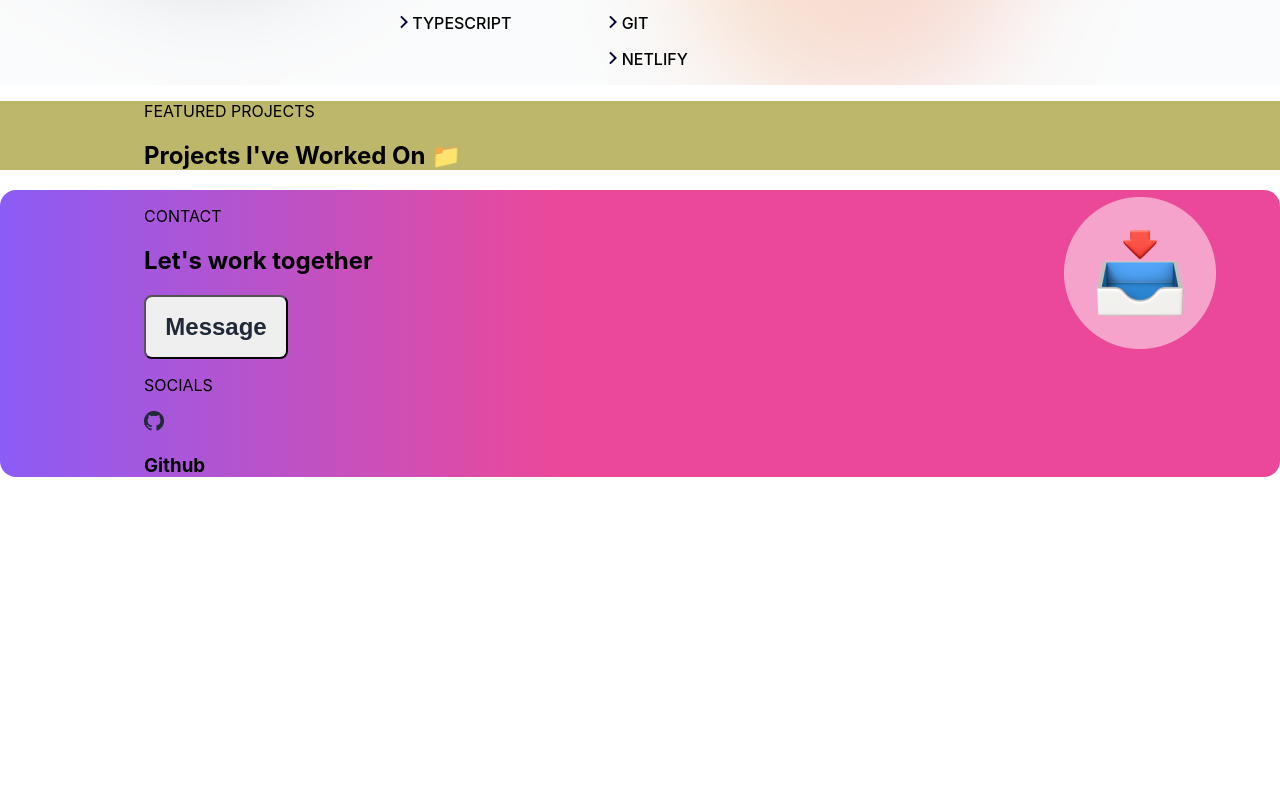
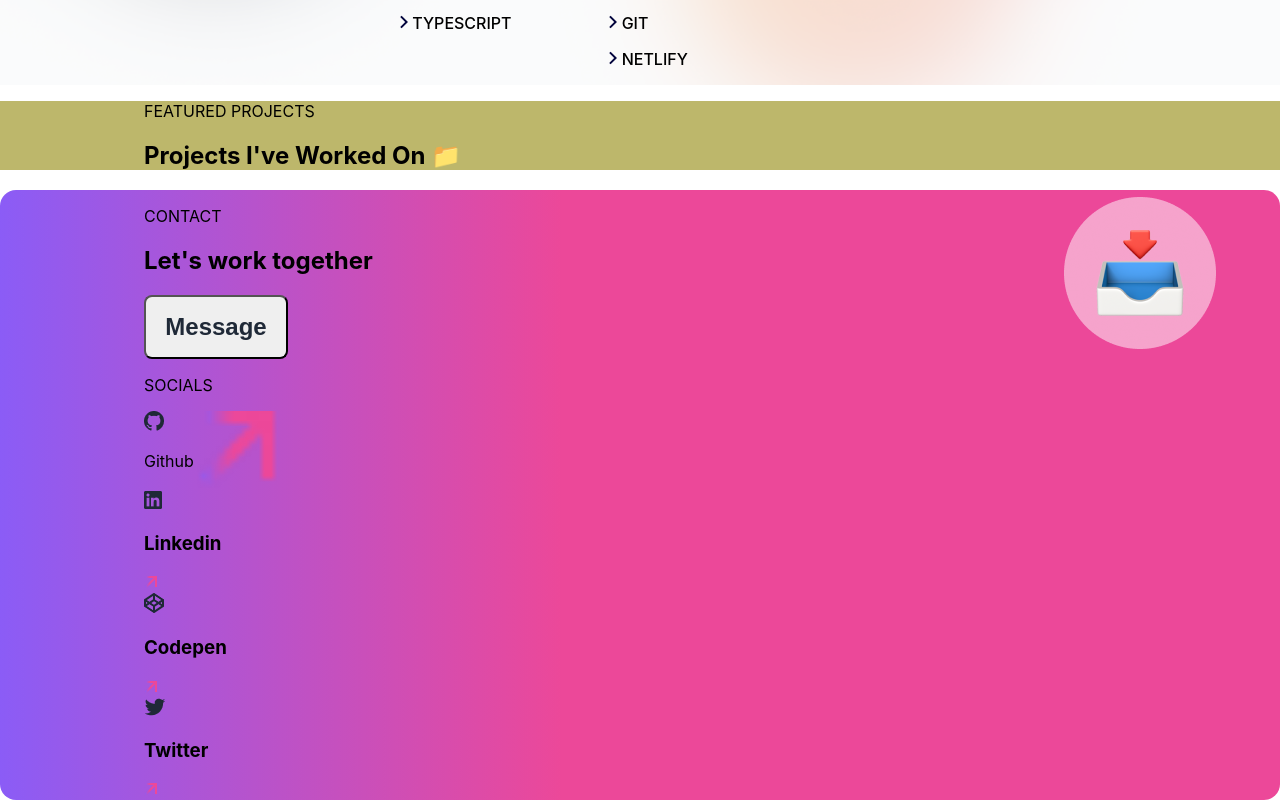
Before and after one commit to miskiat/Port-Folio, a Next.js app: page / in a window 1280 px wide. Shown: the part 1265-2065 px from the top of the page. Before the commit the page ends 1760 px from the top, so only its background shows below. Built offline with nearby package versions, Linux system fonts and the light colour scheme.

Commit message:
third section

```diff
--- a/component/Contact.tsx
+++ b/component/Contact.tsx
@@ -16,9 +16,36 @@ const Contact = () => {
       </div>
       <section>
         <p>SOCIALS</p>
+        <div className={styles.github}>
+          <div>
+            <img src="github.png" />
+            <p>Github</p>
+          </div>
+          <img src="pink-arrow.png" />
+        </div>
         <div>
-          <img src="github.png" />
-          <h1>Github</h1>
+          <div>
+            <img src="linkedin.png" />
+            <h1>Linkedin</h1>
+          </div>
+
+          <img src="pink-arrow.png" />
+        </div>
+        <div>
+          <div>
+            <img src="codepen.png" />
+            <h1>Codepen</h1>
+          </div>
+
+          <img src="pink-arrow.png" />
+        </div>
+        <div>
+          <div>
+            <img src="twitter.png" />
+            <h1>Twitter</h1>
+          </div>
+
+          <img src="pink-arrow.png" />
         </div>
       </section>
     </section>
--- a/styles/Home.module.scss
+++ b/styles/Home.module.scss
@@ -152,4 +152,9 @@
     border-radius: 8px;
     color: #1f2937;
   }
+  .github {
+    display: flex;
+    height: 5rem;
+    width: 10rem;
+  }
 }
```
Also changed, not shown: public/pink-arrow.png (added).
